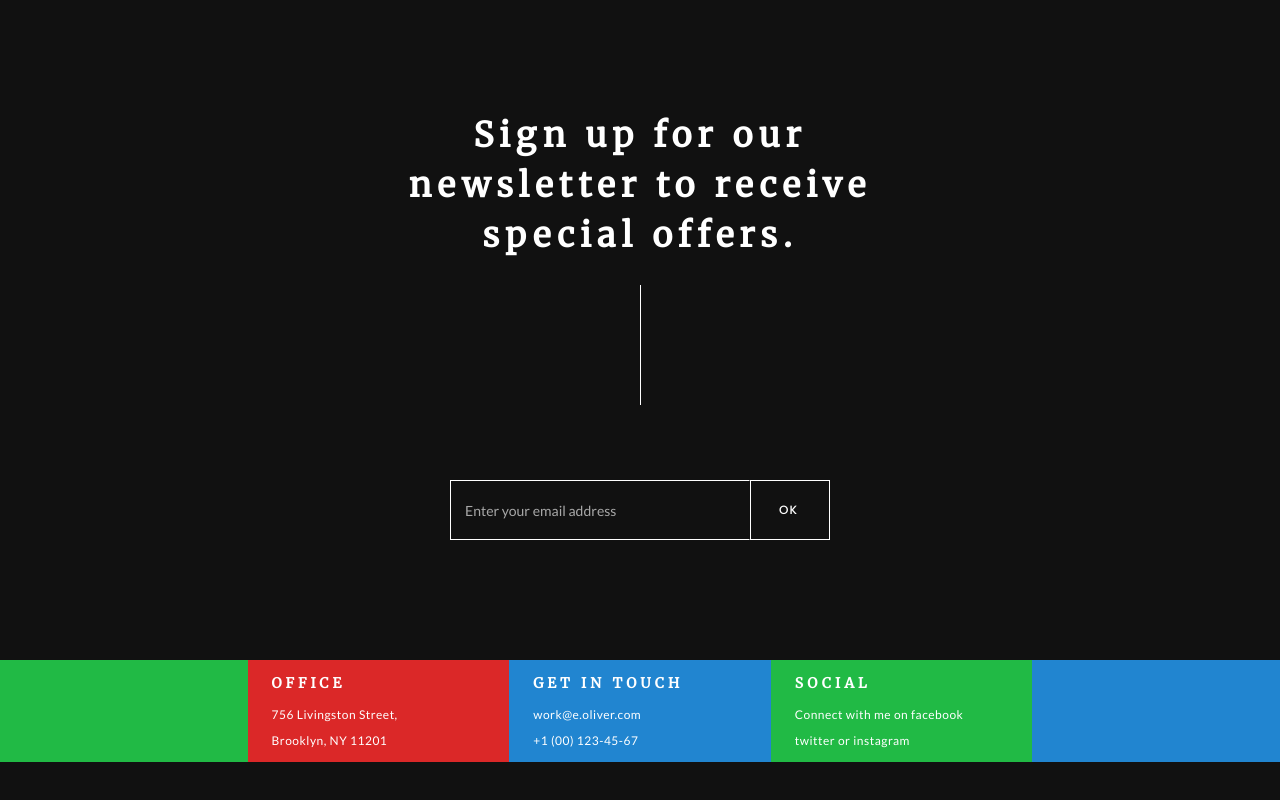
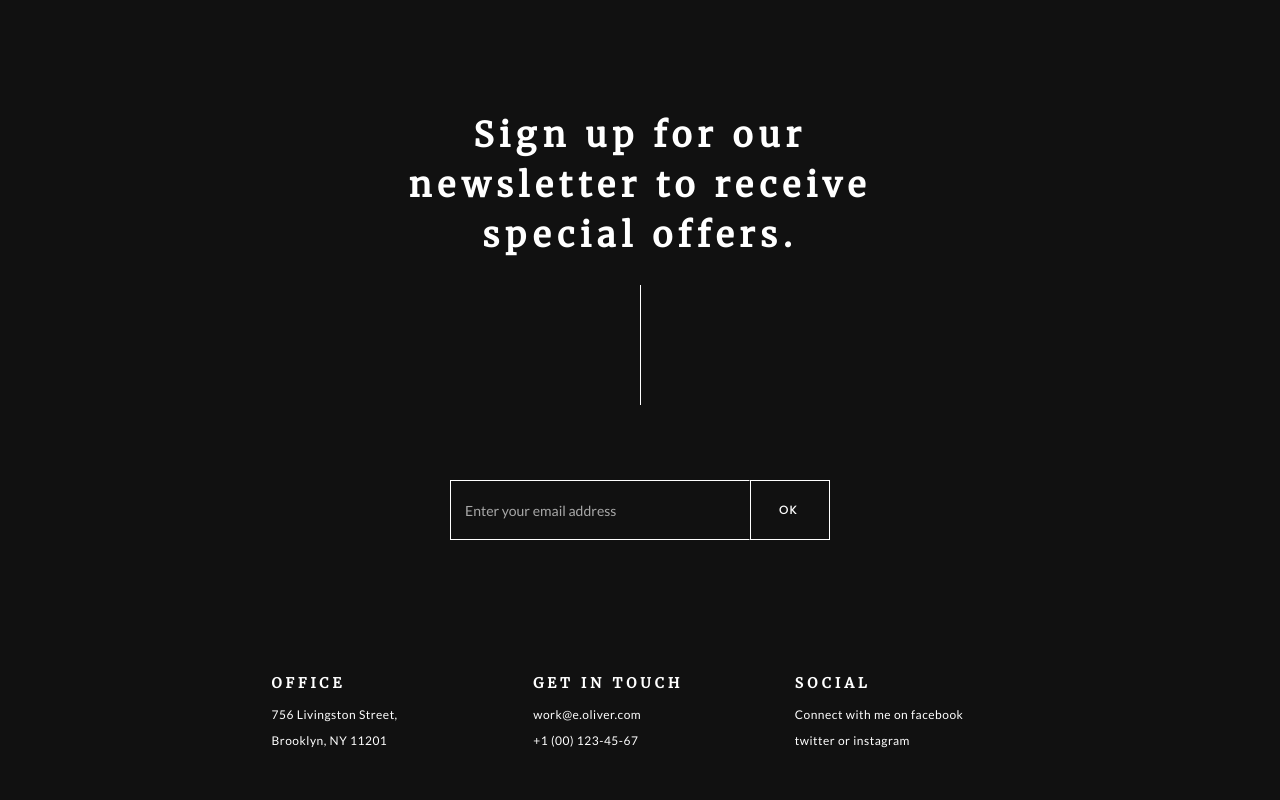
Before and after one commit to dalejodc/frontend-test, an Angular app: page / in a window 1280 px wide. Shown: the part 5339-6139 px from the top of the page. Built offline with nearby package versions, Linux system fonts and the light colour scheme.

Commit message:
Without color

```diff
--- a/src/app/components/footer/footer.component.html
+++ b/src/app/components/footer/footer.component.html
@@ -1,22 +1,22 @@
 <div class="footer-section">
     <div class="ui stackable five column grid">
-      <div class="green column"></div>
-      <div class="red column">
+      <div class=" column"></div>
+      <div class=" column">
           <h3 class="footer-title">Office</h3>
           <p class="footer-content">756 Livingston Street,</p>
           <p class="footer-content">Brooklyn, NY 11201</p>
       </div>
-      <div class="blue column">
+      <div class=" column">
           <h3 class="footer-title">Get in touch</h3>
           <p class="footer-content">work@e.oliver.com</p>
           <p class="footer-content">+1 (00) 123-45-67</p>
       </div>
-      <div class="green column">
+      <div class=" column">
           <h3 class="footer-title">Social</h3>
           <p class="footer-content">Connect with me on facebook</p>
           <p class="footer-content">twitter or instagram</p>
       </div>
-      <div class="blue column"></div>
+      <div class=" column"></div>
     </div>
 
 </div>
```
